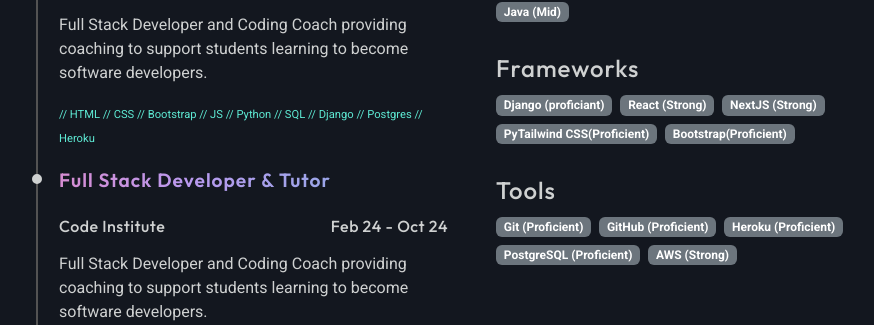
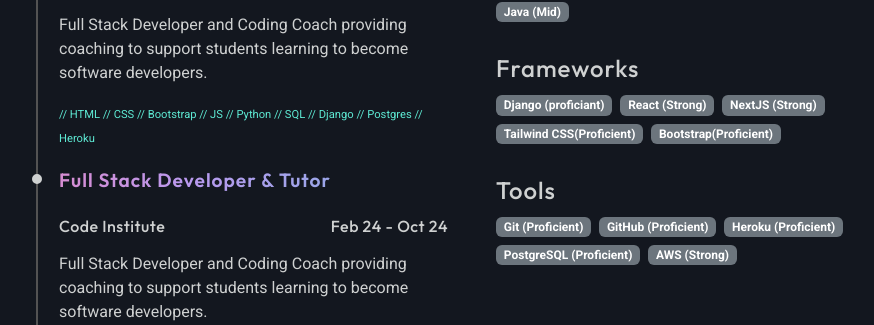
Before and after one commit to roomacarthur/rm_v3, a Django app: page / in a window 1280 px wide. Shown: the part 885-1210 px from the top of the page, without its empty margins (168-1042 px from the left). Run offline with Django 5.2, Linux system fonts and the light colour scheme; data that the repository does not hold is empty; parts of the project's set-up code (start-up, migrations or seed data) failed here and were passed over.

Commit message:
Fix: typo in home/frameworks

```diff
--- a/home/templates/home/home.html
+++ b/home/templates/home/home.html
@@ -90,7 +90,7 @@
           <span class="badge bg-secondary me-2 mb-2">Django (proficiant)</span>
           <span class="badge bg-secondary me-2 mb-2">React (Strong)</span>
           <span class="badge bg-secondary me-2 mb-2">NextJS (Strong)</span>
-          <span class="badge bg-secondary me-2 mb-2">PyTailwind CSS(Proficient)</span>
+          <span class="badge bg-secondary me-2 mb-2">Tailwind CSS(Proficient)</span>
           <span class="badge bg-secondary me-2 mb-2">Bootstrap(Proficient)</span>
         </div>
       </div>
```
